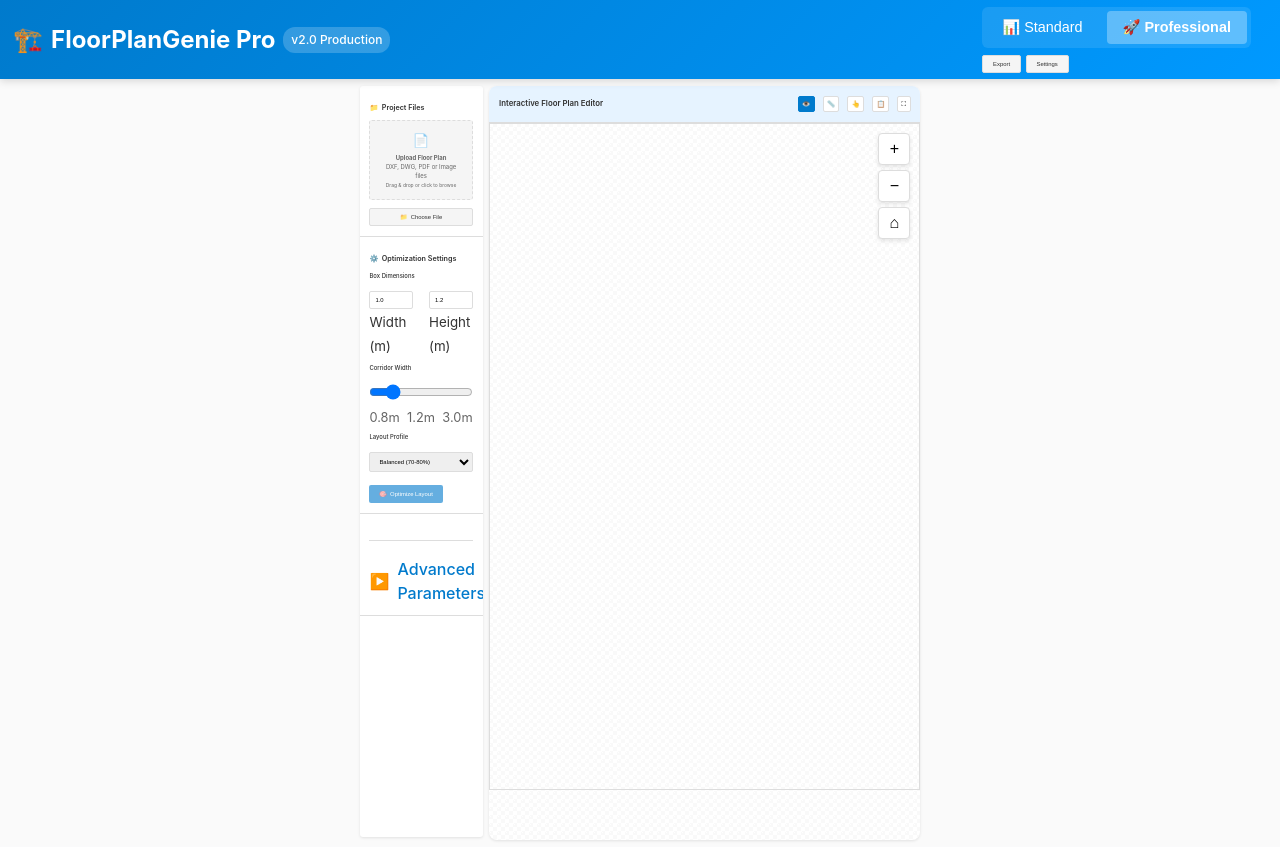
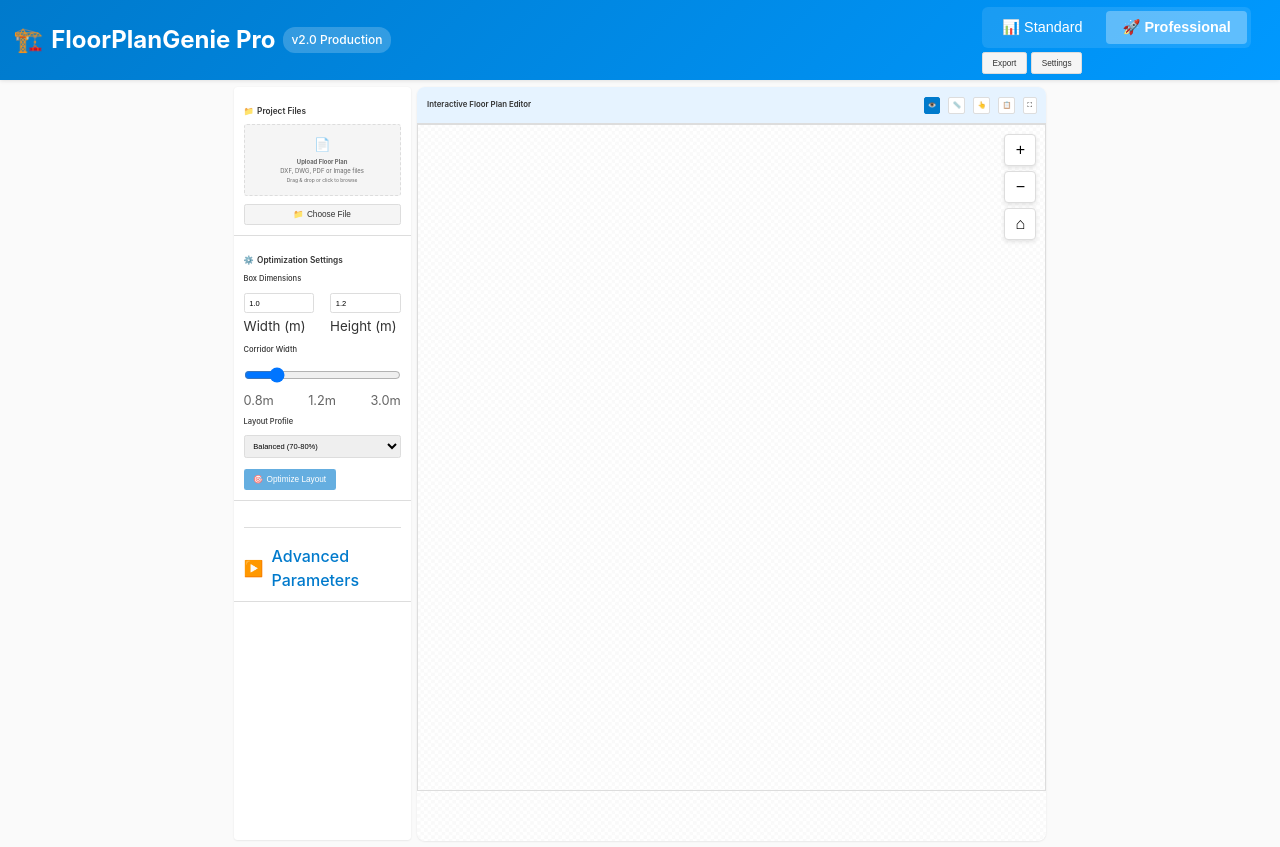
Before and after one commit to rehmanul/FloorPlanGenie, a Flask app: template templates/professional.html in a window 1280 px wide. Run offline with Flask 3, Linux system fonts and the light colour scheme; the template is opened without the code that fills it, so the values that code supplies are empty.

Commit message:
Assistant checkpoint: Fixed 59% scaling consistency across professional UI
Assistant generated file changes:
- static/professional-ui.css: Fix inconsistent scaling and ensure 59% reduction is uniform, Fix header padding and layout scaling, Fix main layout dimensions with proper scaling, Fix sidebar dimensions and scrolling, Fix font sizes to be readable at 59% scale, Fix control and button sizing, Fix button sizes, Fix canvas container minimum height

---

User prompt:

not done check pls

Replit-Commit-Author: Assistant
Replit-Commit-Session-Id: fe1b4172-bec5-4bc5-8518-9cb713acee9d

```diff
--- a/static/professional-ui.css
+++ b/static/professional-ui.css
@@ -1,4 +1,4 @@
-/* Professional Architectural UI Styles */
+/* Professional Architectural UI Styles - 59% Scale */
 :root {
     --primary-blue: #007acc;
     --secondary-blue: #0099ff;
@@ -12,8 +12,9 @@
     --border-gray: #ddd;
     --text-dark: #333;
     --text-light: #666;
-    --shadow: 0 2px 8px rgba(0,0,0,0.15);
-    --shadow-light: 0 1px 3px rgba(0,0,0,0.1);
+    --shadow: 0 1.18px 4.72px rgba(0,0,0,0.15);
+    --shadow-light: 0 0.59px 1.77px rgba(0,0,0,0.1);
+    --scale: 0.59;
 }
 
 * {
@@ -37,7 +38,7 @@ body {
 .professional-header {
     background: linear-gradient(135deg, var(--primary-blue), var(--secondary-blue));
     color: white;
-    padding: 0.41rem 0.82rem;
+    padding: calc(0.7rem * var(--scale)) calc(1.4rem * var(--scale));
     box-shadow: var(--shadow);
     position: relative;
     z-index: 100;
@@ -100,12 +101,12 @@ body {
 /* Main Layout */
 .professional-layout {
     display: grid;
-    grid-template-columns: 123px 1fr;
-    min-height: calc(100vh - 33px);
-    max-width: 574px;
+    grid-template-columns: calc(300px * var(--scale)) 1fr;
+    min-height: calc(100vh - calc(56px * var(--scale)));
+    max-width: calc(1400px * var(--scale));
     margin: 0 auto;
-    gap: 0.41rem;
-    padding: 0.41rem;
+    gap: calc(0.7rem * var(--scale));
+    padding: calc(0.7rem * var(--scale));
 }
 
 @media (max-width: 1200px) {
@@ -120,14 +121,14 @@ body {
 /* Sidebar */
 .sidebar {
     background: white;
-    border-radius: 3px;
+    border-radius: calc(6px * var(--scale));
     box-shadow: var(--shadow-light);
-    height: calc(100vh - 49px);
-    max-height: calc(100vh - 49px);
+    height: calc(100vh - calc(80px * var(--scale)));
+    max-height: calc(100vh - calc(80px * var(--scale)));
     overflow-y: scroll !important;
     overflow-x: hidden !important;
     position: sticky;
-    top: 0.41rem;
+    top: calc(0.7rem * var(--scale));
     display: flex;
     flex-direction: column;
     scrollbar-width: thin;
@@ -162,13 +163,13 @@ body {
 }
 
 .sidebar-title {
-    font-size: 0.45rem;
+    font-size: calc(0.875rem * var(--scale));
     font-weight: 600;
-    margin-bottom: 0.41rem;
+    margin-bottom: calc(0.7rem * var(--scale));
     color: var(--text-dark);
     display: flex;
     align-items: center;
-    gap: 0.21rem;
+    gap: calc(0.35rem * var(--scale));
 }
 
 /* File Upload Area */
@@ -216,17 +217,17 @@ body {
 .control-label {
     display: block;
     font-weight: 500;
-    margin-bottom: 0.21rem;
+    margin-bottom: calc(0.35rem * var(--scale));
     color: var(--text-dark);
-    font-size: 0.37rem;
+    font-size: calc(0.8rem * var(--scale));
 }
 
 .control-input {
     width: 100%;
-    padding: 0.31rem;
+    padding: calc(0.5rem * var(--scale));
     border: 1px solid var(--border-gray);
-    border-radius: 2px;
-    font-size: 0.37rem;
+    border-radius: calc(4px * var(--scale));
+    font-size: calc(0.8rem * var(--scale));
     transition: border-color 0.2s ease;
 }
 
@@ -250,10 +251,10 @@ body {
 
 /* Buttons */
 .btn {
-    padding: 0.31rem 0.62rem;
+    padding: calc(0.5rem * var(--scale)) calc(1rem * var(--scale));
     border: none;
-    border-radius: 2px;
-    font-size: 0.37rem;
+    border-radius: calc(4px * var(--scale));
+    font-size: calc(0.875rem * var(--scale));
     font-weight: 500;
     cursor: pointer;
     transition: all 0.2s ease;
@@ -261,8 +262,8 @@ body {
     display: inline-flex;
     align-items: center;
     justify-content: center;
-    gap: 0.21rem;
-    min-height: 18px;
+    gap: calc(0.35rem * var(--scale));
+    min-height: calc(36px * var(--scale));
 }
 
 .btn-primary {
@@ -356,14 +357,14 @@ body {
 .canvas-container {
     flex: 1;
     position: relative;
-    min-height: 246px;
+    min-height: calc(400px * var(--scale));
     overflow: hidden;
     background: linear-gradient(45deg, #f9f9f9 25%, transparent 25%),
                 linear-gradient(-45deg, #f9f9f9 25%, transparent 25%),
                 linear-gradient(45deg, transparent 75%, #f9f9f9 75%),
                 linear-gradient(-45deg, transparent 75%, #f9f9f9 75%);
-    background-size: 8px 8px;
-    background-position: 0 0, 0 4px, 4px -4px, -4px 0px;
+    background-size: calc(12px * var(--scale)) calc(12px * var(--scale));
+    background-position: 0 0, 0 calc(6px * var(--scale)), calc(6px * var(--scale)) calc(-6px * var(--scale)), calc(-6px * var(--scale)) 0px;
 }
 
 .canvas-container svg {
```
